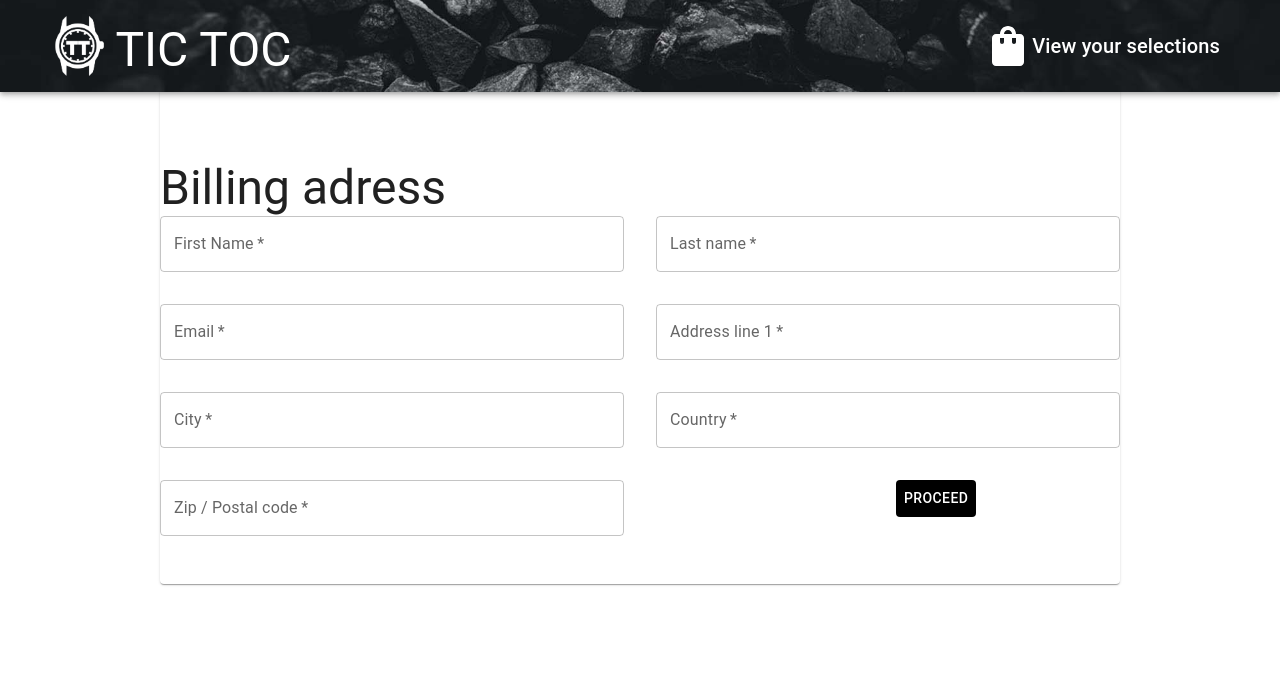
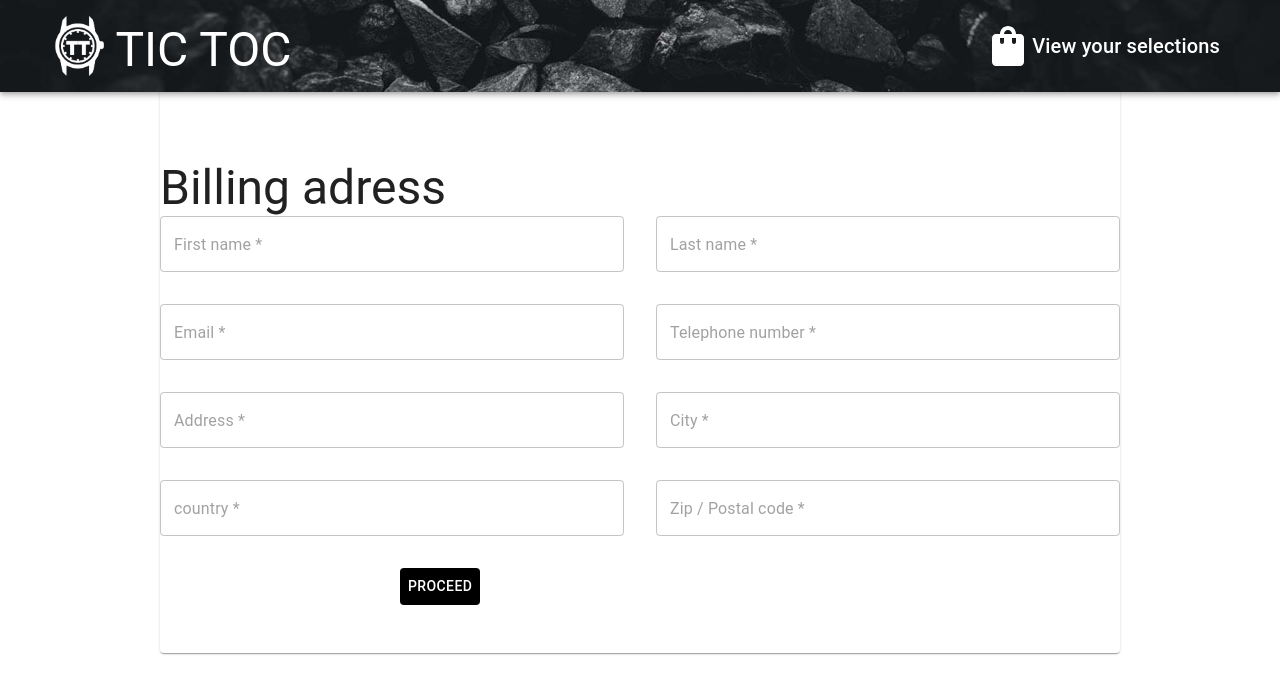
Before and after one commit to Prisberg/slutprojekt-webbshop, a React (Create React App) app: page /checkout/adress in a window 1280 px wide. Shown: the top 694 px of the page. Built offline with nearby package versions, Linux system fonts and the light colour scheme.

Commit message:
Store input values in context and restrict proceed button

```diff
--- a/src/components/Checkout.tsx
+++ b/src/components/Checkout.tsx
@@ -1,14 +1,35 @@
-
 import { Grid, Button, Card, Typography, Select, MenuItem, TextField, InputLabel, FormControl, Paper } from "@mui/material";
 import { border, Box, color, display, margin, SxProps } from "@mui/system";
-import { userInfo } from "os";
-import { Link } from 'react-router-dom';
-
-
+import { useState, useContext } from "react";
+import { Link, useNavigate } from 'react-router-dom';
+import { CartContext } from "./Context";
 
 function Checkout() {
 
+  const { inputInformation, addInputInformation } = useContext(CartContext);
+  const navigate = useNavigate();
 
+  const [inputInfo, setInputInfo] = useState({
+    name: '',
+    LName: '',
+    email: '',
+    address: '',
+    city: '',
+    country: '',
+    zip: '',
+    tel: '',
+  })
+
+  const handleProceed = (e: { preventDefault: () => void; }) => {
+    e.preventDefault();
+    addInputInformation(inputInfo);
+    console.log(inputInformation)
+    navigate('/checkout/payment');
+  };
+
+  const handleChange = (e: { target: { name: any; value: any; }; }) => {
+    setInputInfo({ ...inputInfo, [e.target.name]: e.target.value });
+  };
   return (
     <Card sx={cardStyle}>
       <Box sx={boxStyle}>
@@ -16,83 +37,107 @@ function Checkout() {
           Billing adress
         </Typography>
 
-        <Typography sx={{
-          textAlign: 'center'
-        }}>
-        </Typography>
+        <form onSubmit={handleProceed}>
           <Grid container spacing={4} sx={{ display: 'flex' }}>
             <Grid item xs={12} sm={6}>
               <TextField
+                type="text"
+                name="name"
                 required
                 fullWidth
-              id="first-name"
-              name="firstname"
-              label="First Name"
+                placeholder="First name *"
+                value={inputInfo.name}
+                onChange={handleChange}
               />
             </Grid>
             <Grid item xs={12} sm={6}>
               <TextField
+                type="text"
+                name="LName"
                 required
                 fullWidth
-              id="last-name"
-              name="lastname"
-              label="Last name"
+                placeholder="Last name *"
+                value={inputInfo.LName}
+                onChange={handleChange}
               />
             </Grid>
             <Grid item xs={12} sm={6}>
               <TextField
+                type="email"
+                name="email"
                 required
                 fullWidth
-              id="email"
-              name="email"
-              label="Email"
+                placeholder="Email *"
+                value={inputInfo.email}
+                onChange={handleChange}
               />
             </Grid>
             <Grid item xs={12} sm={6}>
               <TextField
+                type="tel"
+                name="tel"
                 required
                 fullWidth
-              id="address"
-              name="address"
-              label="Address line 1"
+                placeholder="Telephone number *"
+                value={inputInfo.tel}
+                onChange={handleChange}
               />
             </Grid>
             <Grid item xs={12} sm={6}>
               <TextField
+                type="text"
+                name="address"
                 required
                 fullWidth
-              id="city"
-              name="city"
-              label="City"
+                placeholder="Address *"
+                value={inputInfo.address}
+                onChange={handleChange}
               />
             </Grid>
             <Grid item xs={12} sm={6}>
               <TextField
+                type="text"
+                name="city"
                 required
                 fullWidth
-              id="country"
-              name="country"
-              label="Country"
+                placeholder="City *"
+                value={inputInfo.city}
+                onChange={handleChange}
               />
             </Grid>
             <Grid item xs={12} sm={6}>
               <TextField
+                type="text"
+                name="country"
                 required
                 fullWidth
-              id="post-code"
-              name="post-code"
-              label="Zip / Postal code"
+                placeholder="country *"
+                value={inputInfo.country}
+                onChange={handleChange}
               />
             </Grid>
             <Grid item xs={12} sm={6}>
-            <Link to={'/checkout/delivery'} style={{textDecoration: 'none'}}>
-              <Button sx={buttonStyle}
-              >Proceed</Button>
-            </Link>
+              <TextField
+                type="text"
+                name="zip"
+                required
+                fullWidth
+                placeholder="Zip / Postal code *"
+                value={inputInfo.zip}
+                onChange={handleChange}
+              />
+            </Grid>
+            <Grid item xs={12} sm={6}>
+              <Button
+                type="submit"
+                sx={buttonStyle}>
+                Proceed
+              </Button>
             </Grid>
           </Grid>
+        </form>
       </Box>
-    </Card>
+    </Card >
   );
 };
 
--- a/src/components/Context.tsx
+++ b/src/components/Context.tsx
@@ -10,6 +10,18 @@ interface CartItem extends ProductInfo {
 interface State {
    cart: CartItem[];
    total: number;
+   inputInformation: inputInterface [];
+}
+
+export interface inputInterface {
+   name: string;
+   LName: string,
+   email: string,
+   address: string,
+   city: string,
+   country: string,
+   zip: string,
+   tel: string,
 }
 
 interface ContextValue extends State {
@@ -17,23 +29,27 @@ interface ContextValue extends State {
    removeCart: (product: ProductInfo) => void;
    removeItems: (product: ProductInfo) => void;
    subToTal: (cart: CartItem[]) => void;
-   removeallpructs:(product: ProductInfo) => void;
+   removeallpructs: (product: ProductInfo) => void;
+   addInputInformation: (inputInfo: inputInterface) => void;
 }
 
 export const CartContext = createContext<ContextValue>({
    total: 0,
    cart: [],
+   inputInformation: [],
    addToCart: () => { },
    removeCart: () => { },
    removeItems: () => { },
    subToTal: () => { },
    removeallpructs: () => { },
+   addInputInformation: () => { },
 });
 
 class CartProvider extends Component<{}, State> {
    public state: State = {
       cart: [],
       total: 0,
+      inputInformation: [],
    };
 
    subTotal = (cart: CartItem[]) => {
@@ -71,8 +87,8 @@ class CartProvider extends Component<{}, State> {
       this.subTotal(removeItems);
    };
 
-   removeallpructs = (product: ProductInfo) => {
-      this.setState({cart:[]})
+   removeallpructs = () => {
+      this.setState({ cart: [] })
       this.subTotal([])
    };
 
@@ -100,17 +116,25 @@ class CartProvider extends Component<{}, State> {
       this.subTotal(updatedCart);
    };
 
+   addInputInformation = (inputInfo: inputInterface) => {
+      let updatedInputInformation = [...this.state.inputInformation];
+      const currentInput = updatedInputInformation.push(inputInfo);
+      this.setState({ inputInformation: updatedInputInformation });
+   };
+
    render() {
       return (
          <CartContext.Provider
             value={{
                total: this.state.total,
                cart: this.state.cart,
+               inputInformation: this.state.inputInformation,
                removeallpructs: this.removeallpructs,
                addToCart: this.addProductToCart,
                removeCart: this.removeTocart,
                removeItems: this.removeOneitem,
                subToTal: this.subTotal,
+               addInputInformation: this.addInputInformation,
             }}
          >
             {this.props.children}
--- a/src/components/OrderConfirmation.tsx
+++ b/src/components/OrderConfirmation.tsx
@@ -14,8 +14,6 @@ import {
 } from "@mui/material";
 import { useContext } from "react";
 import { Link } from "react-router-dom";
-
-import { useContext } from 'react';
 import { CartContext } from "./Context";
 
 
--- a/src/components/Payment.tsx
+++ b/src/components/Payment.tsx
@@ -2,11 +2,16 @@
 import { Grid, Button, Card, Typography, Select, MenuItem, TextField, InputLabel, FormControl, Paper, Accordion, AccordionDetails, AccordionSummary, Checkbox, FormControlLabel } from "@mui/material";
 import { border, Box, color, display, margin, SxProps } from "@mui/system";
 import { userInfo } from "os";
+import { useContext } from "react";
 import { Link } from 'react-router-dom';
+import { CartContext } from "./Context";
 
 
 
 function Payment() {
+  const {inputInformation} = useContext(CartContext);
+
+  console.log(inputInformation);
 
   return (
     <form action="" method="get">
```
Lines whose indentation alone changed are shown as unchanged.
